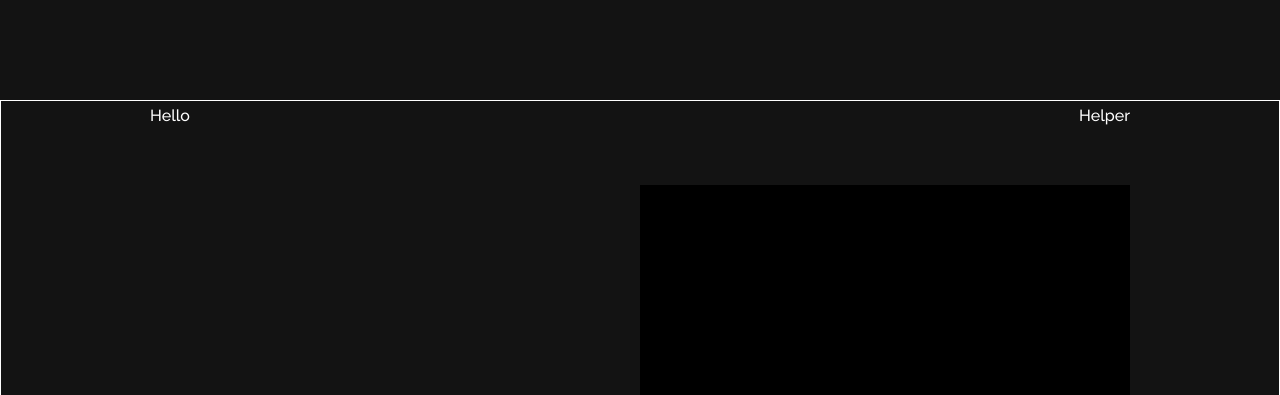
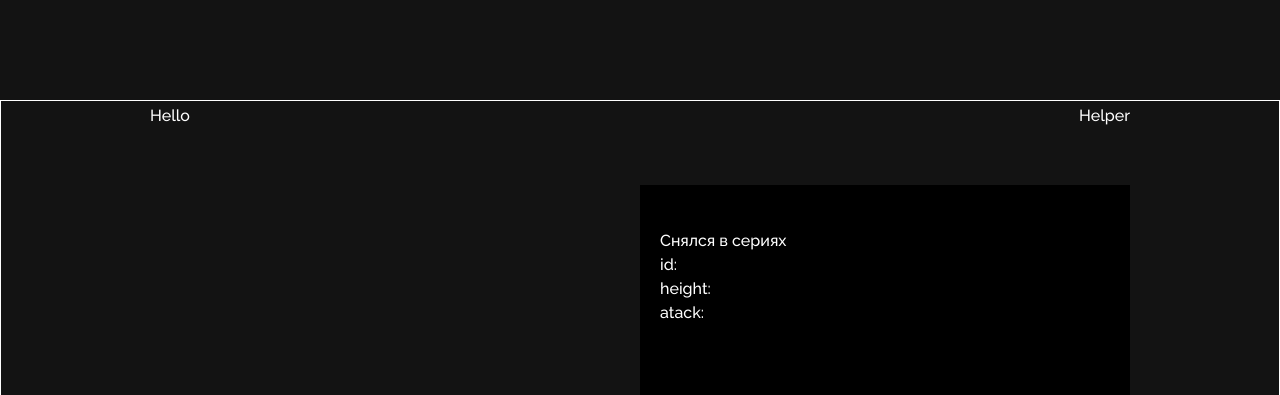
Before and after one commit to EugeneKostin/poke, a React (Create React App) app: page / in a window 1280 px wide. Shown: the top 395 px of the page. Built offline with nearby package versions, Linux system fonts and the light colour scheme; no server answers.

Commit message:
add definition component

```diff
--- a/src/components/ChipItem/ChipItem.js
+++ b/src/components/ChipItem/ChipItem.js
@@ -1,12 +1,10 @@
 // import './App.css';
 import { Chip } from '@mui/material';
 
-export const ChipItem = ({ data }) => {
-  const handleClick = () => {
-    return
-  };
+export const ChipItem = ({ data, handleClick }) => {
+
   return (
-    <Chip label={data} color='primary' onClick={handleClick}
+    <Chip label={data.name} color='primary' onClick={() => handleClick(data.url)}
       sx={{
         padding: 2.5,
         fontSize: '1.25rem',
--- /dev/null
+++ b/src/components/Definition/Definition.js
@@ -0,0 +1,28 @@
+// import './App.css';
+import { Box, Typography } from '@mui/material';
+
+export const Definition = ({ data }) => {
+
+  return (
+    <Box
+      sx={{
+        padding: 2.5,
+        fontSize: '1.25rem',
+        fontWeight: 'typography.fontWeightRegular',
+        height: 'auto',
+        borderRadius: '44px',
+      }}>
+      <Typography>{data.title}</Typography>
+      <Box>
+        <img src={data.image} />
+      </Box>
+      <Box>
+        <Typography>Снялся в {data.numOfMoves} сериях</Typography>
+        <Typography>id: {data.id}</Typography>
+        <Typography>height: {data.height}</Typography>
+        <Typography>atack: {data.attack}</Typography>
+      </Box>
+    </Box>
+  );
+
+};
--- a/src/components/Pokemon/Pokemon.js
+++ b/src/components/Pokemon/Pokemon.js
@@ -5,21 +5,33 @@ import { Container, Box, Typography, Stack, Grid } from '@mui/material';
 import { pokeAPI } from '../../services/pokeAPI'
 import { Header } from '../Header/Header';
 import { ChipItem } from '../ChipItem/ChipItem';
+import { Definition } from '../Definition/Definition';
 
 
 export const Pokemon = () => {
   const initURL = 'https://pokeapi.co/api/v2/pokemon?limit=10';
   const title = 'Покемоны API'
   const [pokemonList, setPokemonList] = useState([])
+  const [pokemonDefinition, setPokemonDefinition] = useState({})
 
+  const handleChipClick = async (url) => {
+    let res = await pokeAPI(url)
+    await console.log(res.data);
+    setPokemonDefinition({
+      title: res.data.name,
+      image: res.data.sprites.front_default,
+      numOfMoves: res.data.moves.length,
+      id: res.data.id,
+      height: res.data.height,
+      attack: res.data.stats[1].base_stat,
+    })
+  }
 
   useEffect(() => {
-    async function getPokeList() {
+    (async () => {
       let res = await pokeAPI(initURL)
-      console.log(typeof (res.data.results));
       setPokemonList(res.data.results);
-    }
-    getPokeList();
+    })();
   }, [])
 
   return (
@@ -49,7 +61,11 @@ export const Pokemon = () => {
               {/* <Grid container rowSpacing='10px' columnSpacing='6px' alignItems='center' width: '50%', height: '100%'> cant center */}
               <Grid container rowSpacing='10px' columnSpacing='6px'>
                 {pokemonList.map((data, index) => {
-                  return <Grid item><ChipItem key={index} data={data.name} sx={{ margin: '20px' }} /></Grid>
+                  return (
+                    <Grid item key={index}>
+                      <ChipItem data={data} handleClick={handleChipClick} sx={{ margin: '20px' }} />
+                    </Grid>
+                  )
                 })}
               </Grid>
             </Box>
@@ -57,6 +73,7 @@ export const Pokemon = () => {
               width: '50%',
               bgcolor: '#000',
             }}>
+              <Definition data={pokemonDefinition} />
             </Box>
           </Box>
         </Container>
```
